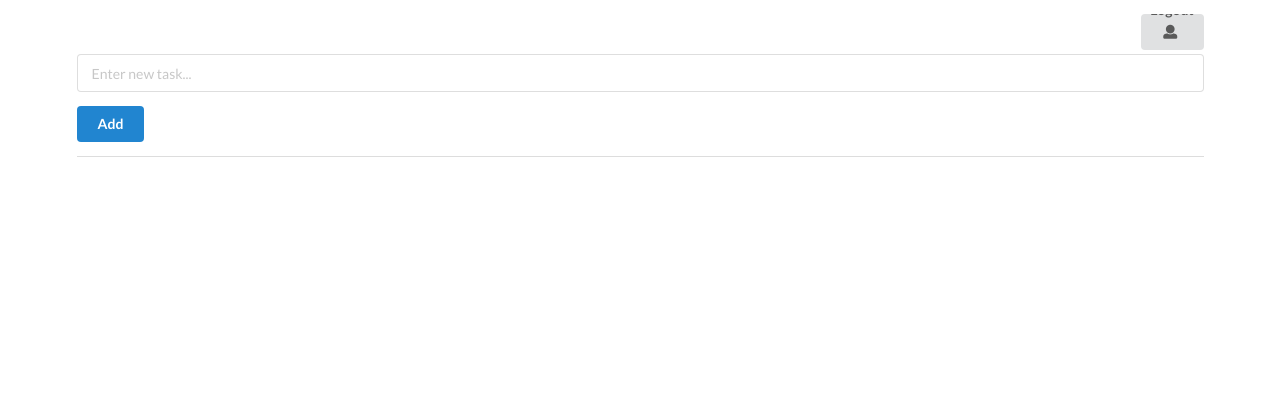
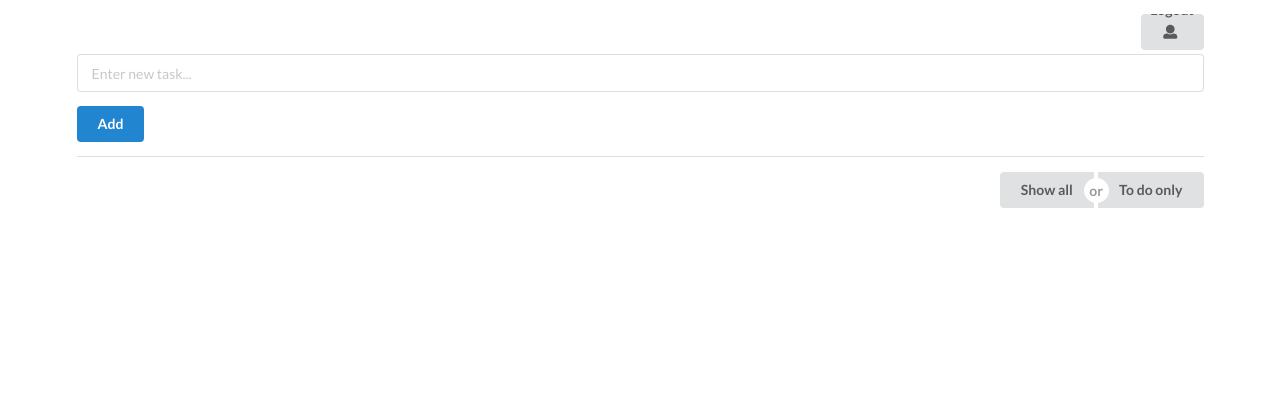
Before and after one commit to Luke943/Todo-list-webapp, a FastAPI app: template templates/items.html in a window 1280 px wide. Shown: the part 120-527 px from the top of the page. Run offline with FastAPI, Linux system fonts and the light colour scheme; the template is opened without the code that fills it, so the values that code supplies are empty.

Commit message:
Filter by status added

```diff
--- a/sql_app/main.py
+++ b/sql_app/main.py
@@ -123,6 +123,7 @@ Todo Items
 def read_todoitems_for_user(
     request: Request,
     user_id: int,
+    filter: bool = False,
     db: Session = Depends(get_db),
 ):
     user = crud.get_user(db, user_id)
@@ -131,7 +132,12 @@ def read_todoitems_for_user(
     todo_items = crud.get_user_todoitems(db, user_id)
     return templates.TemplateResponse(
         "items.html",
-        {"request": request, "username": user.username, "todo_list": todo_items},
+        {
+            "request": request,
+            "username": user.username,
+            "todo_list": todo_items,
+            "filter": filter,
+        },
     )
 
 
--- a/templates/items.html
+++ b/templates/items.html
@@ -40,7 +40,22 @@
 
         <div class="ui divider"></div>
 
+        <form class="ui right floated buttons" method="get">
+            <button class="ui {% if filter == False %}positive{% endif %} button" type="submit" name="filter"
+                value="False">
+                Show all
+            </button>
+            <div class="or"></div>
+            <button class="ui {% if filter == True %}positive{% endif %} button" type="submit" name="filter"
+                value="True">
+                To do only
+            </button>
+        </form>
+
+        <br><br>
+
         {% for todo in todo_list %}
+        {% if todo.done == False or filter == False %}
         <form class="ui form message" method="post" action="/items/{{ todo.id }}/">
 
             {% if todo.done == False %}
@@ -77,6 +92,7 @@
             {% endif %}
 
         </form>
+        {% endif %}
         {% endfor %}
     </div>
 </body>
```
